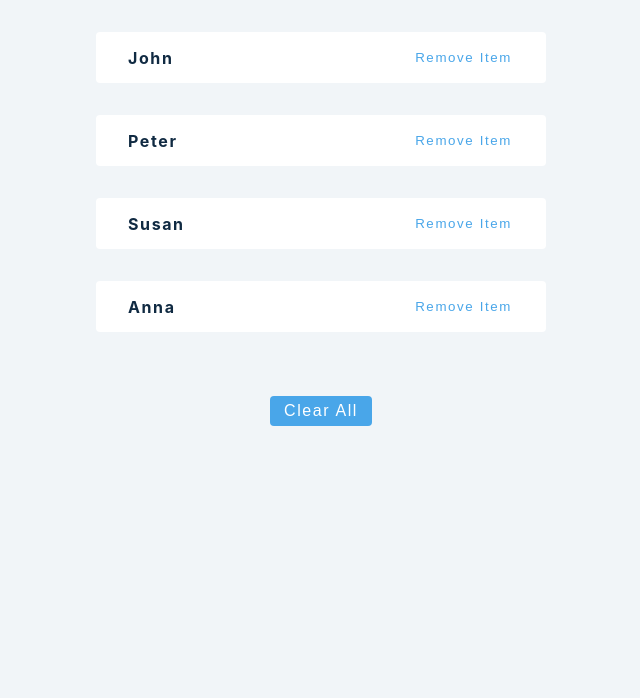
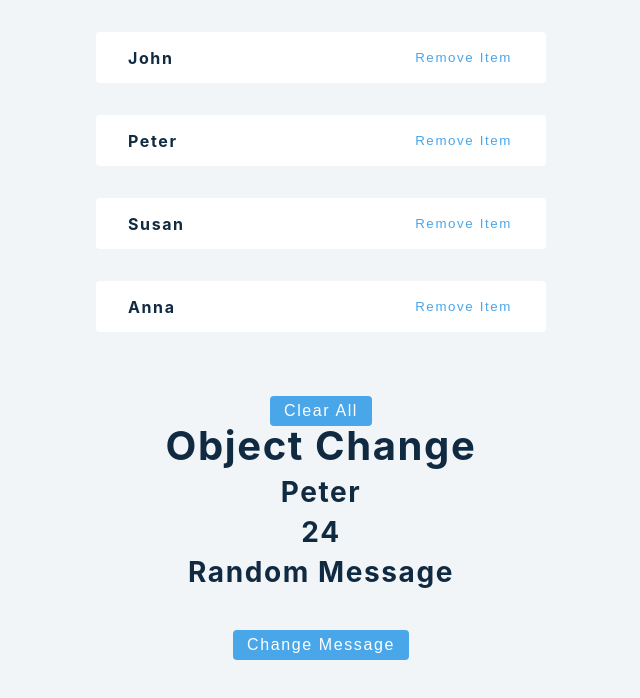
Before and after one commit to ashishmangla0/react15, a React (Create React App) app: page / in a window 1280 px wide. Shown: the top 698 px of the page, without its empty margins (319-959 px from the left). Built offline with nearby package versions, Linux system fonts and the light colour scheme.

Commit message:
add object changes

```diff
--- a/src/App.js
+++ b/src/App.js
@@ -9,34 +9,66 @@ const data = [
   { id: 4, name: "anna" },
 ];
 
+const initalValues = {
+  name: "peter",
+  age: 24,
+  message: "random message",
+};
+function App() {
+  const [people, setPeople] = useState(data);
+  const [person, setPerson] = useState(initalValues);
+  const handleClearAll = () => {
+    setPeople([]);
+  };
+  const handleSingleRemove = (id) => {
+    console.log(id);
+    let newPeople = people.filter((person) => person.id !== id);
+    console.log(newPeople);
+    setPeople(newPeople);
+  };
 
 
+const changeMessage = () =>{
+  setPerson({...person, message: 'hello World' });
+}
 
-function App() {
-  const [people, setPeople] = useState(data);
-  const handleClearAll = () =>{
-    setPeople([]);
-  }
-  const handleSingleRemove = (id) =>{
-console.log(id);
-let newPeople = people.filter((person)=> person.id !== id);
-console.log(newPeople);
-setPeople(newPeople);
-  }
+
   return (
     <div className="App">
+      <div>
       {people.map((person) => {
         const { id, name } = person;
         return (
-          <div key={name} className={'item'}>
+          <div key={name} className={"item"}>
             <h4>{name}</h4>
-            <button className="" onClick={ () => handleSingleRemove(id)}>Remove Item</button>
+            <button className="" onClick={() => handleSingleRemove(id)}>
+              Remove Item
+            </button>
           </div>
         );
       })}
       <button onClick={handleClearAll} className="btn">
         Clear All
       </button>
+      </div>
+      <div>
+        <h2>
+          object change
+        </h2>
+        <h3>
+          {person.name}
+        </h3>
+        <h3>
+          {person.age}
+        </h3>
+        <h3>
+          {person.message}
+        </h3>
+        <button className="btn" onClick={changeMessage} >
+          change message
+        </button>
+      </div>
+
     </div>
   );
 }
```
